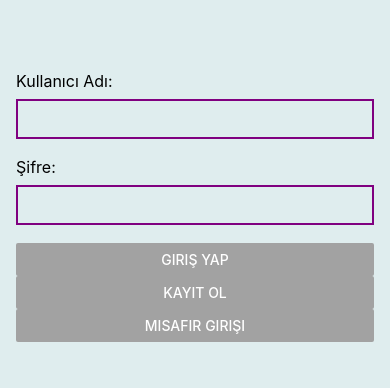
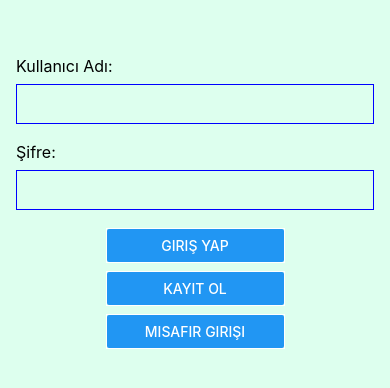
Before and after one commit to kmustafa0/blogMobile2, a React Native app: screen /Login in a window 390 px wide. Shown: the part 216-604 px from the top of the page. Built offline with nearby package versions, Linux system fonts and the light colour scheme.

Commit message:
comments appear on post screen

```diff
--- a/Screens/HomeScreen.js
+++ b/Screens/HomeScreen.js
@@ -9,9 +9,12 @@ import {
 
 const API_URL = "https://blog.mustafakole.dev/api"; // API adresinizi buraya girin
 
-const HomeScreen = ({ navigation }) => {
+const HomeScreen = ({ navigation, route }) => {
   const [posts, setPosts] = useState([]);
+  const { username, loggedIn } = route.params;
+  console.log(route.params);
 
+  const welcomeMessage = loggedIn ? `${username}` : "Misafir";
   useEffect(() => {
     fetch(`${API_URL}/posts.php`)
       .then((response) => response.json())
@@ -52,6 +55,7 @@ const HomeScreen = ({ navigation }) => {
   return (
     <View style={styles.container}>
       <Text style={styles.heading}>Gönderiler:</Text>
+      <Text> {welcomeMessage} </Text>
       <FlatList
         data={posts}
         keyExtractor={(item) => item.post_id.toString()}
--- a/Screens/LoginScreen.js
+++ b/Screens/LoginScreen.js
@@ -8,6 +8,9 @@ const LoginScreen = ({ navigation }) => {
   const [password, setPassword] = useState("");
 
   const handleLogin = () => {
+    const enteredUsername = username;
+    const loggedIn = true;
+
     fetch(`${API_URL}/login.php`, {
       method: "POST",
       headers: {
@@ -20,7 +23,7 @@ const LoginScreen = ({ navigation }) => {
       .then((response) => response.json())
       .then((data) => {
         if (data.status === "success") {
-          navigation.replace("Home");
+          navigation.replace("Home", { username: enteredUsername, loggedIn }); // Kullanıcı adı ve loggedIn değerini parametre olarak iletiyoruz
         } else {
           Alert.alert("Hata", "Giriş başarısız");
         }
@@ -35,11 +38,11 @@ const LoginScreen = ({ navigation }) => {
   };
 
   const handleLoginAsGuest = () => {
-    navigation.replace("Home");
+    navigation.replace("Home", { username: "", loggedIn: false });
   };
 
   return (
-    <View style={[styles.container, { backgroundColor: "#DFEDEE" }]}>
+    <View style={[styles.container, { backgroundColor: "#ddffee" }]}>
       <Text style={styles.label}>Kullanıcı Adı:</Text>
       <TextInput
         style={styles.input}
@@ -55,24 +58,35 @@ const LoginScreen = ({ navigation }) => {
         secureTextEntry
       />
 
+      <View style={styles.buttonContainer}>
+        <View style={styles.buttonWrapper}>
           <Button
             title="Giriş Yap"
             onPress={handleLogin}
-        color="#a2a2a2"
             style={styles.button}
           />
+        </View>
+      </View>
+
+      <View style={styles.buttonContainer}>
+        <View style={styles.buttonWrapper}>
           <Button
             title="Kayıt Ol"
             onPress={handleRegister}
-        color="#a2a2a2"
             style={styles.button}
           />
+        </View>
+      </View>
+
+      <View style={styles.buttonContainer}>
+        <View style={styles.buttonWrapper}>
           <Button
             title="Misafir Girişi"
             onPress={handleLoginAsGuest}
-        color="#a2a2a2"
             style={styles.button}
           />
+        </View>
+      </View>
     </View>
   );
 };
@@ -89,8 +103,8 @@ const styles = StyleSheet.create({
   },
   input: {
     height: 40,
-    borderColor: "purple",
-    borderWidth: 2,
+    borderColor: "blue",
+    borderWidth: 1,
     marginBottom: 18,
     paddingHorizontal: 8,
   },
@@ -98,6 +112,16 @@ const styles = StyleSheet.create({
     marginBottom: 8,
     borderRadius: 8,
   },
+  buttonContainer: {
+    marginBottom: 8,
+    width: "50%",
+    marginStart: "25%",
+    borderWidth: 1,
+    borderColor: "white",
+  },
+  buttonWrapper: {
+    width: "100%",
+  },
 });
 
 export default LoginScreen;
--- a/Screens/PostScreen.js
+++ b/Screens/PostScreen.js
@@ -5,6 +5,7 @@ const API_URL = "https://blog.mustafakole.dev/api"; // API adresinizi buraya gir
 
 const PostScreen = ({ route }) => {
   const [post, setPost] = useState(null);
+  const [comments, setComments] = useState([]);
 
   useEffect(() => {
     const { postId } = route.params;
@@ -15,7 +16,20 @@ const PostScreen = ({ route }) => {
         if (data.status === "success") {
           setPost(data.data);
         } else {
-          console.error(data.message);
+          //console.error(data.message);
+        }
+      })
+      .catch((error) => {
+        console.error(error);
+      });
+
+    fetch(`${API_URL}/comments.php?postId=${postId}`)
+      .then((response) => response.json())
+      .then((data) => {
+        if (data.status === "success") {
+          setComments(data.data);
+        } else {
+          //console.error(data.message);
         }
       })
       .catch((error) => {
@@ -37,6 +51,21 @@ const PostScreen = ({ route }) => {
       <View style={styles.separator} />
       <Text style={styles.content}>{post.post_content}</Text>
       <Text style={styles.date}>{post.created_at}</Text>
+
+      <Text style={styles.commentsTitle}>Yorumlar:</Text>
+      {comments.length === 0 ? (
+        <Text style={styles.noCommentsText}>
+          Bu gönderi için henüz yorum atılmamış.
+        </Text>
+      ) : (
+        comments.map((comment) => (
+          <View key={comment.comment_id} style={styles.commentContainer}>
+            <Text style={styles.commentAuthor}>{comment.author}</Text>
+            <Text style={styles.commentContent}>{comment.content}</Text>
+            <Text style={styles.commentDate}>{comment.created_at}</Text>
+          </View>
+        ))
+      )}
     </View>
   );
 };
@@ -66,6 +95,33 @@ const styles = StyleSheet.create({
   },
   date: {
     color: "gray",
+    marginBottom: 16,
+  },
+  commentsTitle: {
+    fontSize: 16,
+    fontWeight: "bold",
+    marginBottom: 8,
+  },
+  noCommentsText: {
+    fontStyle: "italic",
+    marginBottom: 8,
+  },
+  commentContainer: {
+    borderWidth: 1,
+    borderColor: "gray",
+    borderRadius: 4,
+    padding: 8,
+    marginBottom: 8,
+  },
+  commentAuthor: {
+    fontWeight: "bold",
+    marginBottom: 4,
+  },
+  commentContent: {
+    marginBottom: 4,
+  },
+  commentDate: {
+    color: "gray",
   },
 });
 
```
Lines whose indentation alone changed are shown as unchanged.
